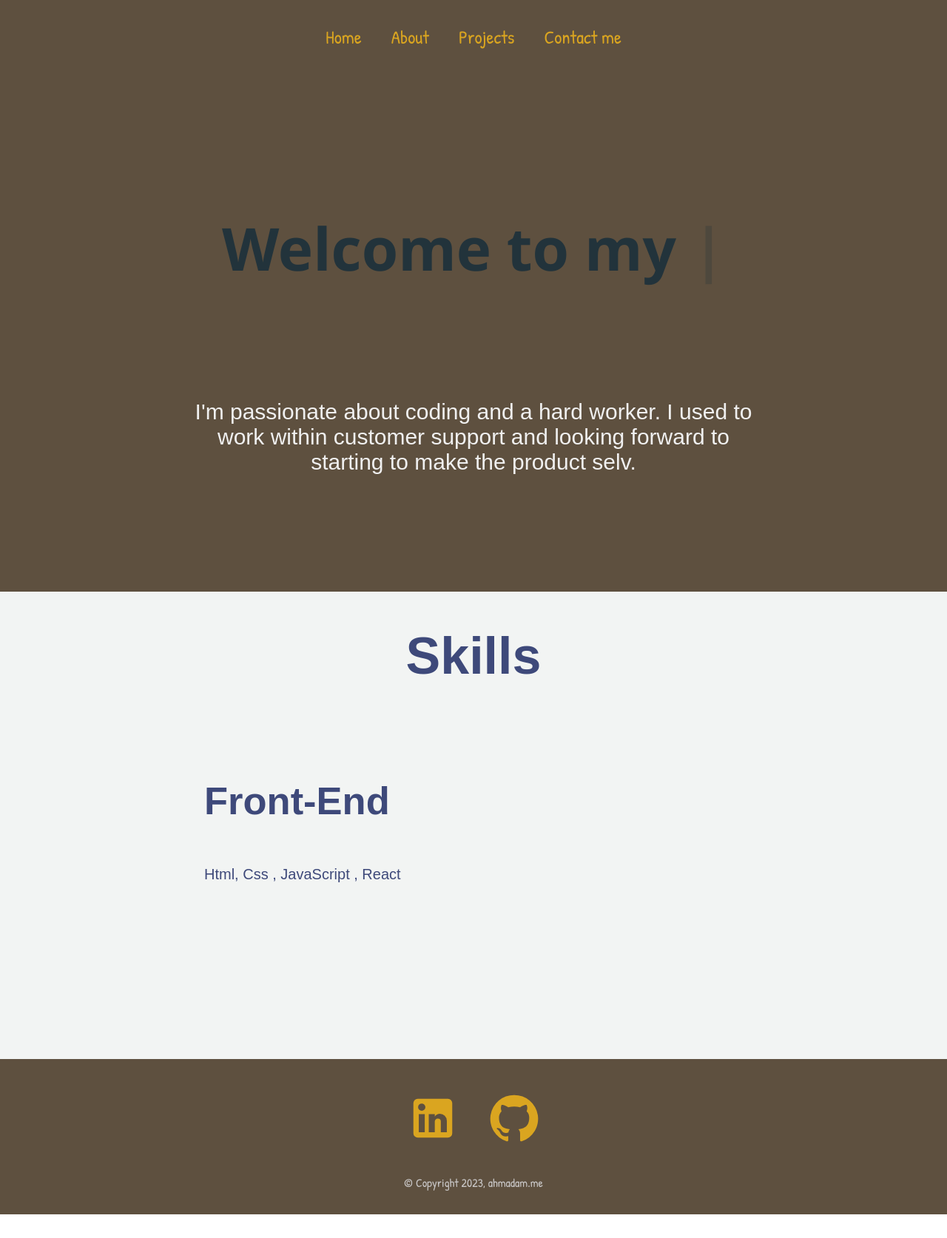
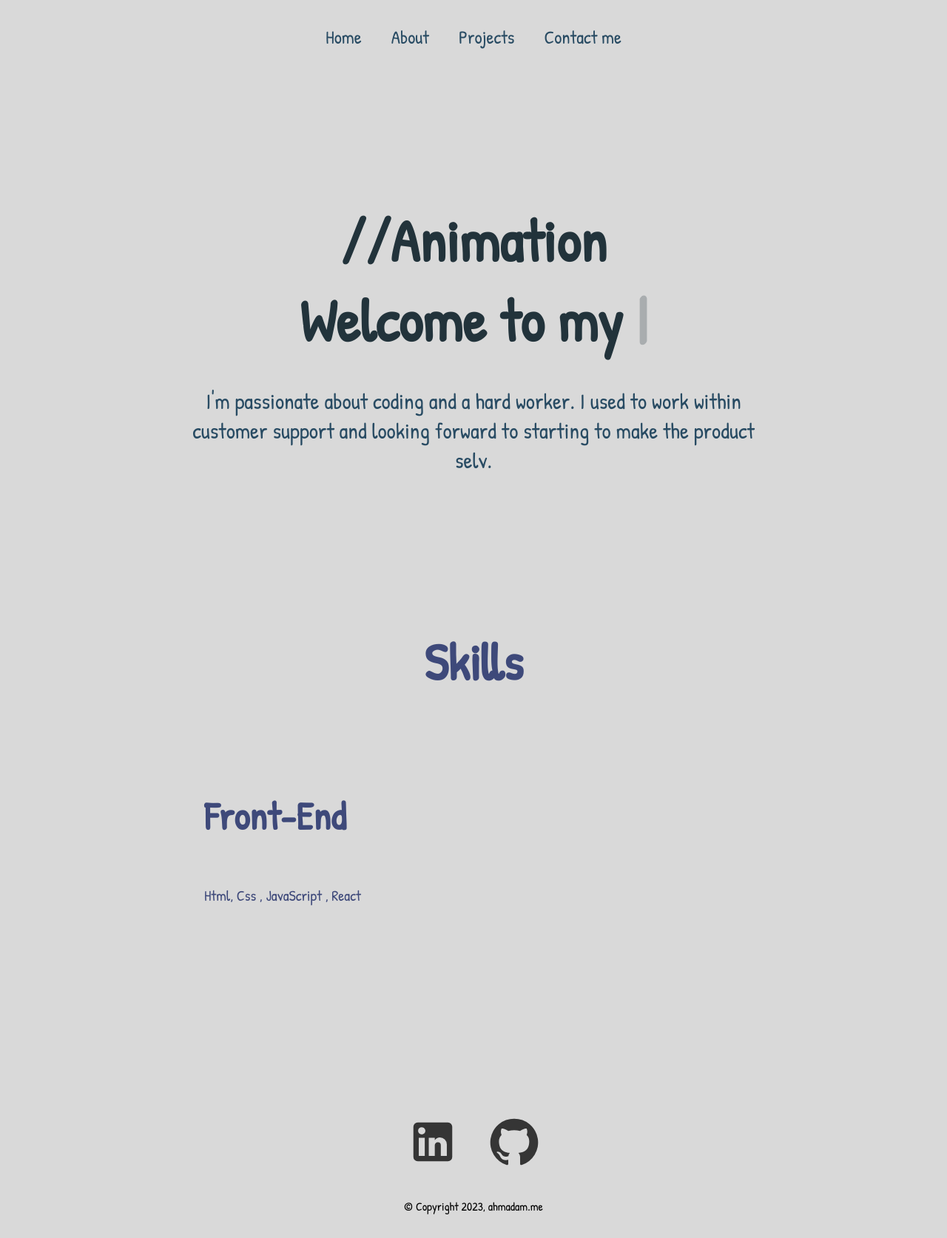
Before and after one commit to ahmadmg/portfolio, a React (Vite) app: page /#/ in a window 1280 px wide. Shown: the whole page at 74% size. Before the commit the page ends 1642 px from the top, so only its background shows below. Built offline with nearby package versions, Linux system fonts and the light colour scheme.

Commit message:
animation

```diff
--- a/src/App.css
+++ b/src/App.css
@@ -5,7 +5,7 @@
   display: flex;
   flex-direction: column;
   font-family: 'Patrick Hand', cursive;
-  background-color: #F2F4F3;
+  background-color: #D9D9D9;
 }
 
 body {
--- a/src/pages/Contact.jsx
+++ b/src/pages/Contact.jsx
@@ -5,12 +5,12 @@ import React from "react";
 function Contact() {
   return (
     <div className="contact">
-    <form>
+    <div className="form"><form>
       <textarea></textarea>
       <input type="text" placeholder="Enter Your Name"/>
 <input type="text" placeholder="Enter Your Email"/>
 <button >Send</button>
-    </form>
+    </form></div>
     <div>  <iframe
               src="https://maps.google.com/maps?width=100%25&amp;height=600&amp;hl=en&amp;q=4350%20Kleppe+(Ahmad%20Alhaji%20Mustafa)&amp;t=&amp;z=14&amp;ie=UTF8&amp;iwloc=B&amp;output=embed"
               width="600"
--- a/src/pages/Home.jsx
+++ b/src/pages/Home.jsx
@@ -6,7 +6,9 @@ function Home() {
   return (
     <div className="home">
       <div className="about">
-      <h2> <Typewriter
+      <h2>
+        //Animation
+         <Typewriter
 
        onInit={(typewriter)=> {
 
--- a/src/styles/Footer.css
+++ b/src/styles/Footer.css
@@ -1,7 +1,7 @@
 .footer {
   width: 100%;
   height: 200px;
-  background: #5E503F;
+  background: #d9d9d9;
   display: flex;
   justify-content: center;
   align-items: center;
@@ -11,14 +11,14 @@
 }
 
 .socialMedia svg {
-  color: goldenrod;
+  color: #353535;
   margin: 20px;
   font-size: 70px;
   cursor: pointer;
-}
+
 
 .footer p {
-  color: #c9c7c7;
+  color: #3C6E71;
 }
 
 @media only screen and (max-width: 600px) {
--- a/src/styles/Home.css
+++ b/src/styles/Home.css
@@ -1,11 +1,12 @@
 .home {
   width: 100%;
   align-items: center;
-  font-family: "Arial", sans-serif;
+  font-family: 'Patrick Hand', cursive;
   color: #3e497a;
 }
 
 .about {
+
   width: 100%;
   height: calc(100vh - 100px);
   display: flex;
@@ -13,12 +14,12 @@
   justify-content: center;
   align-items: center;
   text-align: center;
-  background-color: #5E503F;
-  color: #f0f0f0;
+  background-color: #D9D9D9;
+  color: #284B63;
 }
 
 .about h2 {
-  font-family: "Segoe UI", Tahoma, Geneva, Verdana, sans-serif;
+  font-family: 'Patrick Hand', cursive;
   font-size: 80px;
   color: #22333B;
   height: 50px;
--- a/src/styles/Navbar.css
+++ b/src/styles/Navbar.css
@@ -1,7 +1,7 @@
 .navbar {
   width: 100%;
   height: 100px;
-  background: #5E503F;
+  background: #D9D9D9;
 }
 
 .links {
@@ -10,10 +10,10 @@
   display: flex;
   align-items: center;
   justify-content: center;
-  color: goldenrod;
+  color: #284B63;
 }
 .navbar a {
-  color: goldenrod;
+  color: #284B63;
   text-decoration: none;
   margin: 20px;
   font-size: 25px;
@@ -24,10 +24,12 @@
   display: flex;
   align-items: center;
   justify-content: flex-end;
+
 }
 
 .toggleButton svg {
   font-size: 50px;
+  color: #284B63;
 }
 .toggleButton button {
   margin-right: 20px;
```
